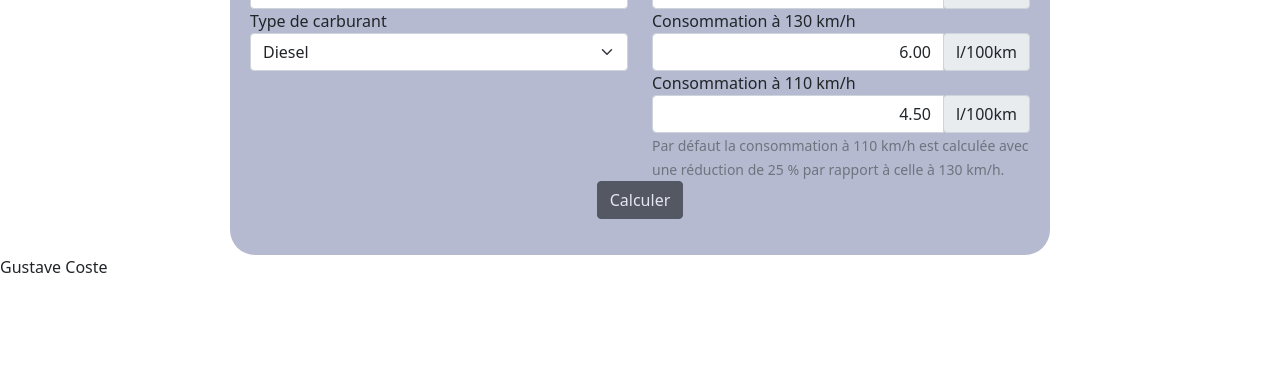
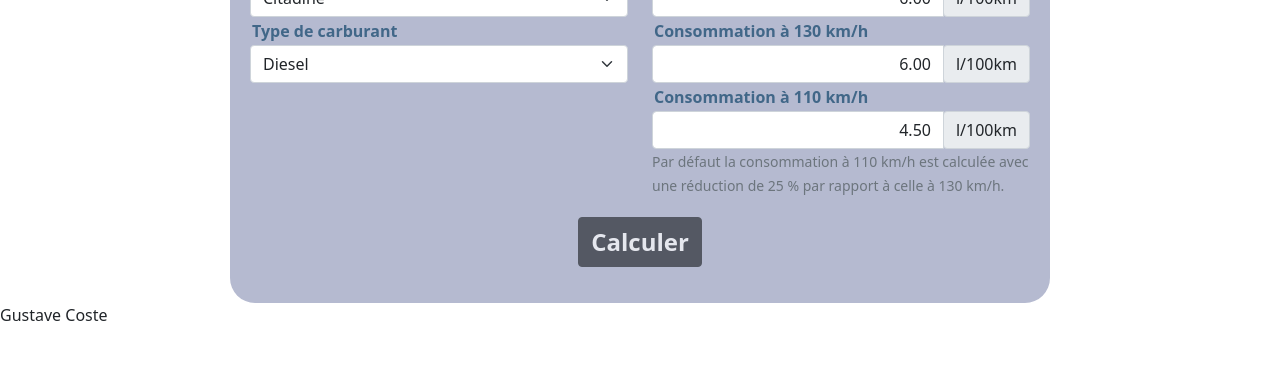
Before and after one commit to GustaveCoste/110surautoroute, a Flask app: page / in a window 1280 px wide. Shown: the part 417-800 px from the top of the page. Run offline with Flask 2, Linux system fonts and the light colour scheme; some libraries are stand-ins or nearby versions.

Commit message:
Style changes

```diff
--- a/app/static/sass/main.scss
+++ b/app/static/sass/main.scss
@@ -13,3 +13,15 @@
   margin-top: 20px;
   padding: 20px;
 }
+
+.submit-button {
+  font-size: 1.5em;
+  font-weight: bold;
+  margin-top: 20px;
+}
+
+label {
+  font-weight: bold;
+  color: $quaternary-color;
+  padding: 2px;
+}
--- a/app/templates/index.html
+++ b/app/templates/index.html
@@ -22,7 +22,7 @@
             <div class="col">
                 <div class="form-group">
                     {{ form.vehicle_type.label }}<br>
-                    {{ form.vehicle_type(class='form-select') }}
+                    {{ form.vehicle_type(class_='form-select') }}
                 </div>
                 <div class="form-group">
                     {{ form.fuel_type.label }}<br>
@@ -79,7 +79,7 @@
         </div>
         <div class="form-group col-xs-1 text-center">
             {{ form.hidden_tag() }}
-            <p>{{ form.submit(class_='btn btn-dark', disabled=True) }}</p>
+            <p>{{ form.submit(class_='btn btn-dark submit-button', disabled=True) }}</p>
             <script>
                 // Enabling the button if coordinates have been provided
                 enableSubmitButton('submit', 'start_lat', 'start_lon');
```
